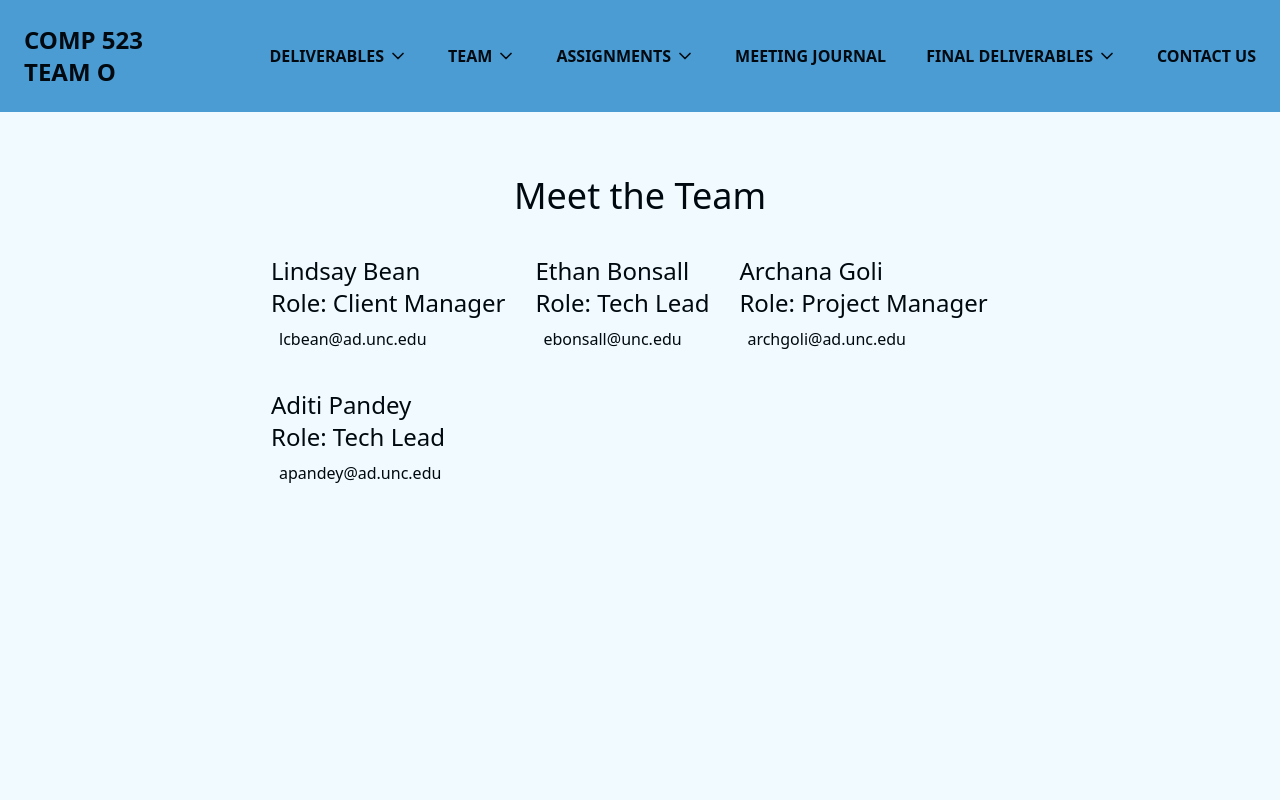
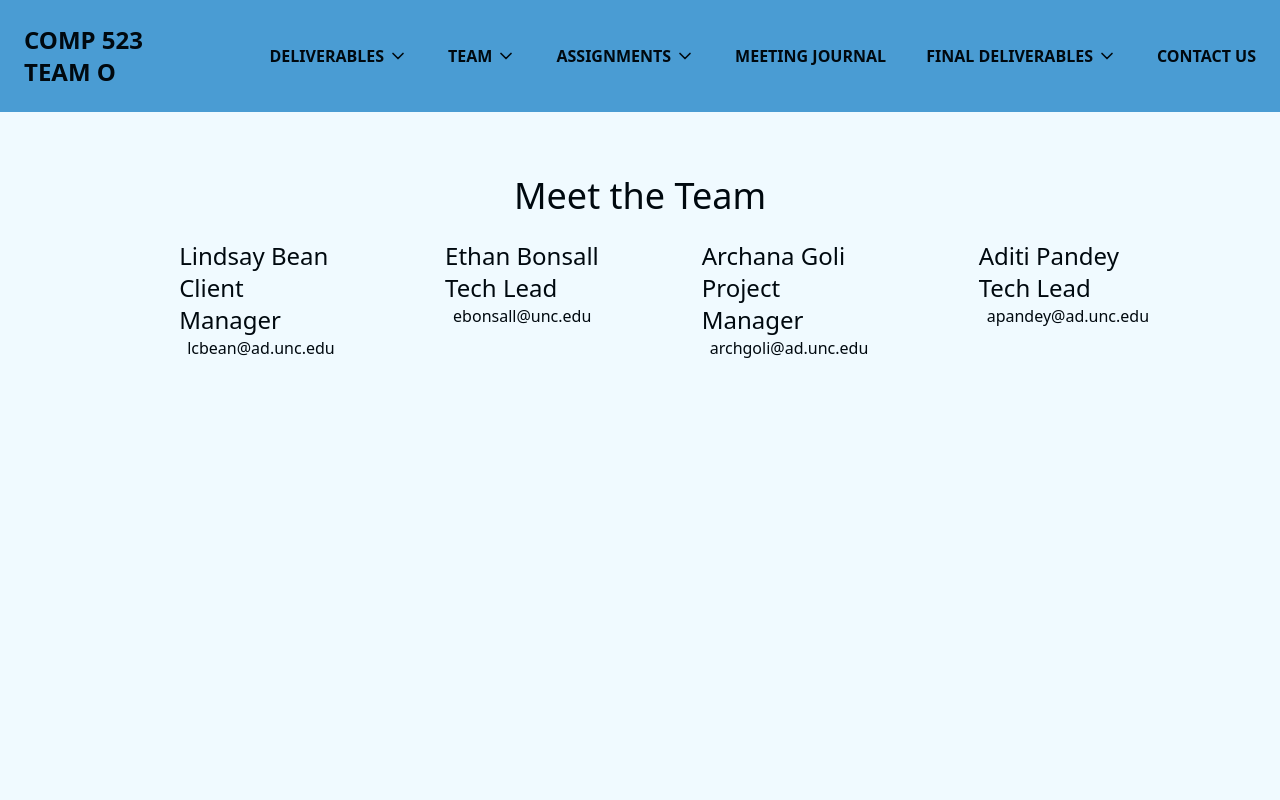
Before and after one commit to ethanbonsall/COMP-523-O, a Next.js app in the folder web/: page /team in a window 1280 px wide. Shown: the top 800 px of the page. Built offline with nearby package versions, Linux system fonts and the light colour scheme.

Commit message:
Edited meet the team

```diff
--- a/web/pages/team.tsx
+++ b/web/pages/team.tsx
@@ -8,31 +8,27 @@ const MeetTheTeam = () => {
       <div className="bg-background flex text-text items-center flex-col font-roboto min-h-screen">
         <p className=" text-4xl mt-[5%]"> Meet the Team </p>
         <br></br>
-        <div className="container mx-auto px-[20%]">
-            <ul>
-                <div>
+        <div className="flex container mx-auto px-[10%]">
+            <div className="container mx-auto px-[5%]">
                 <p className="text-2xl"> Lindsay Bean </p>
-                    <p className="text-2xl">Role: Client Manager</p>
-                    <li className="hover:bg-secondary-400 p-2 rounded"><a href="mailto:lcbean@ad.unc.edu">lcbean@ad.unc.edu</a></li>
+                <p className="text-2xl">Client Manager</p>
+                <li className="inline hover:bg-secondary-400 p-2 rounded"><a href="mailto:lcbean@ad.unc.edu">lcbean@ad.unc.edu</a></li>
             </div>
-                <div>
+            <div className="container mx-auto px-[5%]">
                 <p className="text-2xl"> Ethan Bonsall </p>
-                    <p className="text-2xl">Role: Tech Lead</p>
-                    <li className="hover:bg-secondary-400 p-2 rounded"><a href="mailto:ebonsall@unc.edu">ebonsall@unc.edu</a></li>
+                <p className="text-2xl">Tech Lead</p>
+                <li className="inline hover:bg-secondary-400 p-2 rounded"><a href="mailto:ebonsall@unc.edu">ebonsall@unc.edu</a></li>
             </div>
-                <div>
+            <div className="container mx-auto px-[5%]">
                 <p className="text-2xl"> Archana Goli </p>
-                    <p className="text-2xl">Role: Project Manager</p>
-                    <li className="hover:bg-secondary-400 p-2 rounded"><a href="mailto:archgoli@ad.unc.edu">archgoli@ad.unc.edu</a></li>
+                <p className="text-2xl">Project Manager</p>
+                <li className="inline hover:bg-secondary-400 p-2 rounded"><a href="mailto:archgoli@ad.unc.edu">archgoli@ad.unc.edu</a></li>
             </div>
-                <div>
+            <div className="container mx-auto px-[5%]">
                 <p className="text-2xl"> Aditi Pandey </p>
-                    <p className="text-2xl">Role: Tech Lead</p>
-                    <li className="hover:bg-secondary-400 p-2 rounded"><a href="mailto:apandey@ad.unc.edu">apandey@ad.unc.edu</a></li>
+                <p className="text-2xl">Tech Lead</p>
+                <li className="inline hover:bg-secondary-400 p-2 rounded"><a href="mailto:apandey@ad.unc.edu">apandey@ad.unc.edu</a></li>
             </div>
-            </ul>
-
-
         </div>
       </div>
       <BottomBar />
--- a/web/styles/globals.css
+++ b/web/styles/globals.css
@@ -147,16 +147,3 @@ button:active {
 html {
   scroll-behavior: smooth;
 }
-
-ul {
-  list-style-type: none;
-  margin: 0;
-  padding: 0;
-  overflow: hidden;
-
-}
-
-ul div {
-  display: inline-block;
-  padding: 15px;
-}
```
Lines whose indentation alone changed are shown as unchanged.
